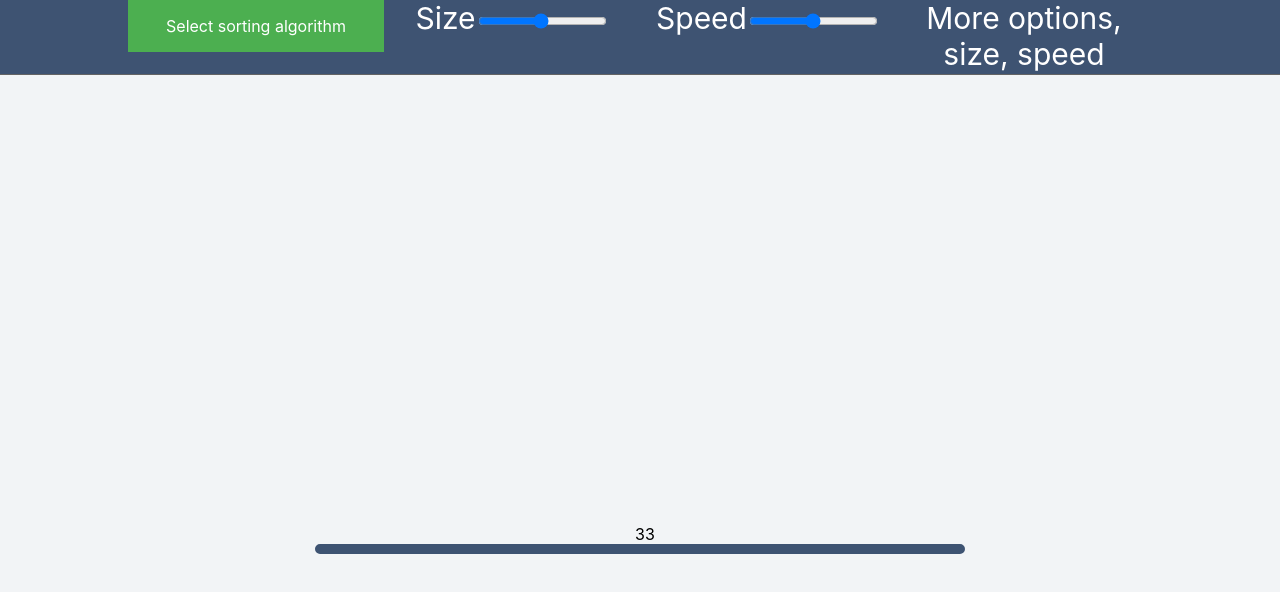
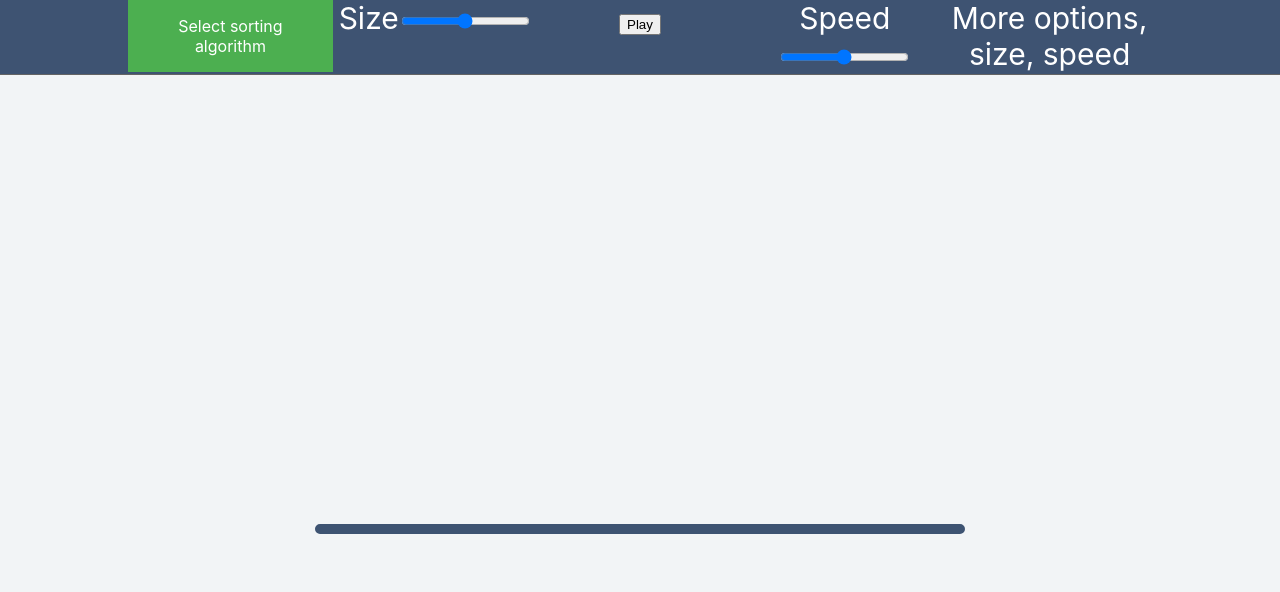
Before and after one commit to Colicho/Sorting-Algorithms, a React (Create React App) app: page / in a window 1280 px wide. Shown: the top 592 px of the page. Built offline with nearby package versions, Linux system fonts and the light colour scheme.

Commit message:
Start function/speed implemented

```diff
--- a/src/App.css
+++ b/src/App.css
@@ -15,7 +15,7 @@ body{
   border-bottom: 1px solid #646464;
   grid-row: 1;
   display: grid;
-  grid-template-columns: 10% 20% 20% 20% 20% 10%;
+  grid-template-columns: 10% 16% 16% 16% 16% 16% 10%;
 }
 
 .dropbtn {
@@ -33,6 +33,7 @@ body{
   min-width: 160px;
   box-shadow: 0px 8px 16px 0px rgba(0,0,0,0.2);
   z-index: 1;
+  color: black;
 }
 
 .dropdown-content a {
@@ -58,17 +59,20 @@ body{
   grid-column: 3;
 }
 
-.speed {
+.start {
   grid-column: 4;
 }
 
+.speed {
+  grid-column: 5;
+}
+
 .start {
-  grid-column: 5;
+  grid-column: 6;
 }
 
 .main {
   min-height: 85vh;
-  text-align:center;
   grid-row: 2;
   display: grid;
   grid-template-rows: 66% 34%;
@@ -76,6 +80,7 @@ body{
 
 .test {
   grid-row: 2;
+
 }
 
 #bars {
--- a/src/App.js
+++ b/src/App.js
@@ -4,6 +4,9 @@ import Main from "./components/main"
 import Header from "./components/header"
 import selectionSort from "./sortAlgos/selectionsort"
 import bubbleSort from "./sortAlgos/bubblesort"
+import insertionSort from "./sortAlgos/insertionsort"
+import quickSort from "./sortAlgos/quicksort"
+import mergeSort from "./sortAlgos/mergesort"
 
 class App extends React.Component{
   constructor(){
@@ -18,6 +21,7 @@ class App extends React.Component{
       this.chooseSort = this.chooseSort.bind(this)
       this.size = this.size.bind(this)
       this.speed = this.speed.bind(this)
+      this.start = this.start.bind(this)
   }
 
   chooseSort(input){
@@ -29,6 +33,15 @@ class App extends React.Component{
           case 'Selection sort':
               value = selectionSort
               break
+          case 'Insertion sort':
+              value = insertionSort
+              break
+          case 'Quick sort':
+              value = quickSort
+              break
+          case 'Merge sort':
+              value = mergeSort
+              break
       }
       this.setState({
           currentSortText: input,
@@ -37,24 +50,32 @@ class App extends React.Component{
   }
 
   size(){
-      let i = document.getElementById("sizeSlider")
+      let j = document.getElementById("sizeSlider").value
+      let list = []
+      for(let i = 0; i < j; i++){
+          list.push(Math.floor(Math.random() * 100) + 1)
+      }
       this.setState({
-          size: i.value,
+          listData: list,
+          size: j
       });
-      if (typeof(this.state.currentSort) !== 'string'){
-      let list = []
-        for(let i = 0; i < this.state.size; i++){
-            list.push(Math.floor(Math.random() * 100) + 1)
-        }
-        this.state.listData = this.state.currentSort(list)
-      }
+      document.getElementById('bars').innerHTML = list
   }
 
   speed(){
-      let i = document.getElementById("speedSlider")
+      let i = document.getElementById("speedSlider").value
       this.setState({
-          speed: i.value,
+          speed: i,
       })
+  }
+
+  start(){
+      if (typeof(this.state.currentSort) !== 'string'){
+          this.state.listData = this.state.currentSort(this.state.listData, 101-this.state.speed)
+      }
+      document.getElementById('bars').innerHTML = this.state.listData
+      let square = document.createElement('d');
+      document.getElementById('bars').appendChild(square)
   }
 
   render(){
@@ -62,7 +83,7 @@ class App extends React.Component{
       <div className="page">
         <noscript>Your browser doesn't support or has disabled javascripts</noscript>
         <Main size={this.state.size} speed={this.state.speed} listData={this.state.listData}/>
-        <Header sortText={this.state.currentSortText} sort={this.chooseSort} size={this.size} speed={this.speed}/>
+        <Header sortText={this.state.currentSortText} sort={this.chooseSort} size={this.size} speed={this.speed} playButton={this.start}/>
       </div>
     )
   }
--- a/src/components/header.js
+++ b/src/components/header.js
@@ -9,11 +9,16 @@ function Header(props){
                     <div onClick={() => props.sort('Bubble sort')}>Bubble sort</div>
                     <div onClick={() => props.sort('Selection sort')}>Selection sort</div>
                     <div onClick={() => props.sort('Insertion sort')}>Insertion sort</div>
+                    <div onClick={() => props.sort('Quick sort')}>Quick sort</div>
+                    <div onClick={() => props.sort('Merge sort')}>Merge sort</div>
                 </div>
             </div>
             <div className="amount" onInput={() => props.size()}>
                 Size
                 <input type="range" id="sizeSlider" min="1" max="100"></input>
+            </div>
+            <div className="play">
+                <button onClick={props.playButton}>Play</button>
             </div>
             <div className="speed" onInput={() => props.speed()}>
                 Speed
--- a/src/components/main.js
+++ b/src/components/main.js
@@ -2,14 +2,10 @@ import React from "react"
 
 function Main(props){
     let value = props.listData
-    for(let i=0;i<value.length;i++){
-
-    }
     return(
         <div className="main">
             <div className="test">
                 <div id="bars">
-                    {value}
                 </div>
                 <hr className="bar"></hr>
             </div>
--- a/src/sortalgos/bubblesort.js
+++ b/src/sortalgos/bubblesort.js
@@ -1,8 +1,14 @@
 
-function bubbleSort(array){
+function bubbleSort(array, speed){
     let n = array.length
+    const sleep = (milliseconds) => {
+        return new Promise(resolve => setTimeout(resolve, milliseconds))
+    }
+    const doSomething = async () => {
         for(let i = 0; i < n; i++){
             for(let j = 0; j < n-1-i; j++){
+                await sleep(speed)
+                document.getElementById('bars').innerHTML = array
                 if (array[j] > array[j+1]){
                     let hold = array[j]
                     array[j] = array[j+1]
@@ -10,6 +16,8 @@ function bubbleSort(array){
                 }
             }
         }
+    }
+    doSomething()
     return array
 }
 
--- a/src/sortalgos/insertionsort.js
+++ b/src/sortalgos/insertionsort.js
@@ -1,4 +1,20 @@
 
-function insertionSort(array){
 
+function insertionSort(array, speed){
+    let key = 0
+    for(let i = 1;i<array.length;i++){
+        key = array[i]
+        for(let j=i-1;j>=0;j--){
+            if (array[j] > key){
+                array[j+1] = array[j]
+            }
+            else{
+                array[j+1] = key
+                break
+            }
+        }
+    }
+    return array
 }
+
+export default insertionSort
--- /dev/null
+++ b/src/sortalgos/mergesort.js
@@ -0,0 +1,6 @@
+
+function mergeSort(array, speed){
+
+}
+
+export default mergeSort
```
Lines whose indentation alone changed are shown as unchanged.
